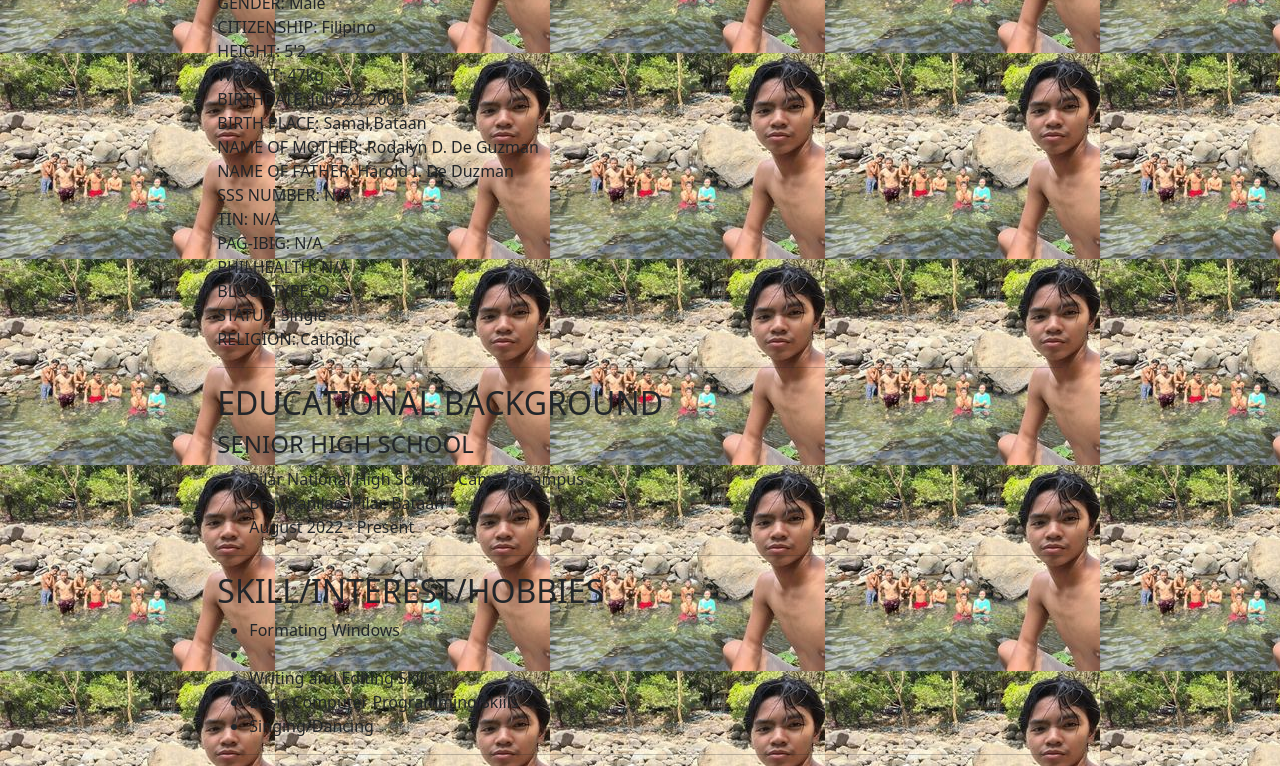
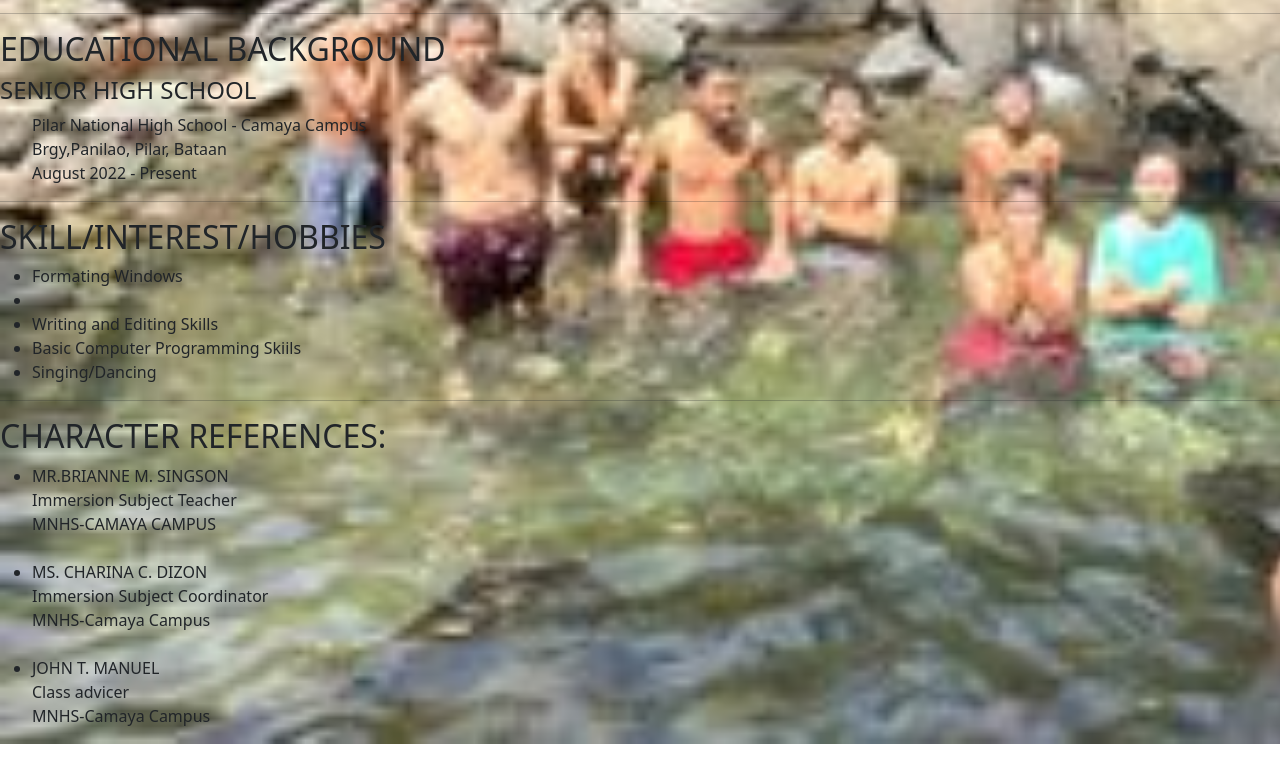
Before and after one commit to DrewpaulDeguzman/DrewpaulDeguzman.github.io, a plain HTML site: page index.html in a window 1280 px wide. Shown: the part 771-1537 px from the top of the page. After the commit the page ends 1515 px from the top, so only its background shows below. Drawn offline with Linux system fonts and the light colour scheme.

Commit message:
Add files via upload
Signed-off-by: DrewpaulDeguzman <deguzmanandrewpaul81@gmail.com>

```diff
--- a/index.html
+++ b/index.html
@@ -9,11 +9,15 @@
 <link rel="stylesheet" href="css/bootstrap.css">
 <script src="js/bootstrap.js"></script>
 </head>
+<style>
+body{
 
-<body style="background-image:url(images/boys.jpg) ;
-background-position:top  no repeat ;
+ background-image:url(images/boys.jpg) ;
+ background-position:top  no repeat ;
+ background-attachments: fixed;
+ background-size:cover;
+ }
 
- </style>
 <div class="container-fluid p-4 my-5 bg-dark text-white">
     <h1>My First Bootstrap Page</h1>
 	<p>This is some text.</p>
```
